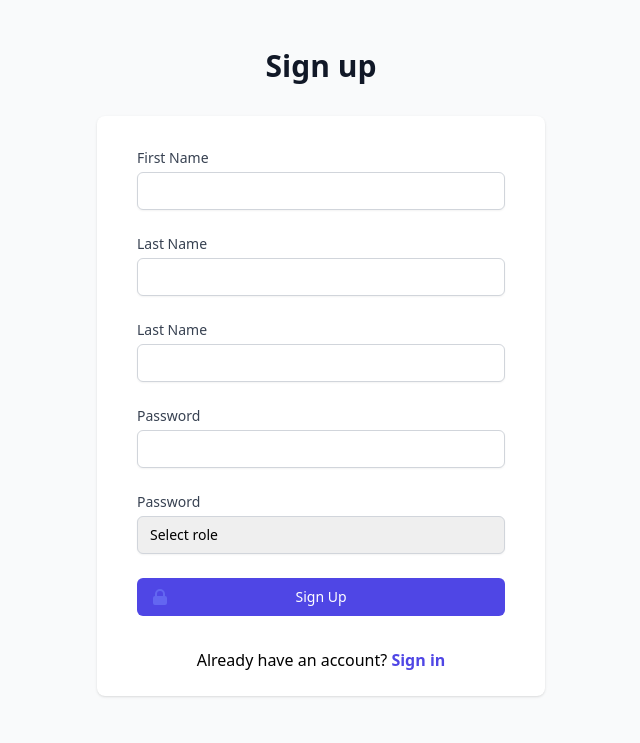
After one commit to Sahnoun122/Transport-EasyMatch, a PHP site: template app/views/auth/register.php in a window 1280 px wide. The commit adds this page. Shown: the top 743 px of the page, without its empty margins (319-959 px from the left). Run offline with PHP 8.4, Linux system fonts and the light colour scheme; the template is opened without the code that fills it, so the values that code supplies are empty; some libraries are stand-ins or nearby versions.

Commit message:
created auth views

```diff
--- /dev/null
+++ b/app/views/auth/register.php
@@ -0,0 +1,93 @@
+<!DOCTYPE html>
+<html lang="en">
+<head>
+    <meta charset="UTF-8">
+    <meta name="viewport" content="width=device-width, initial-scale=1.0">
+    <title>Signup | MedicoSoft</title>
+    <script src="https://cdn.tailwindcss.com"></script>
+</head>
+</head>
+<body>
+    <div class="bg-gray-50 dark:bg-gray-800">
+        <div class="flex min-h-[80vh] flex-col justify-center py-12 sm:px-6 lg:px-8">
+            <div class="text-center sm:mx-auto sm:w-full sm:max-w-md">
+                <h1 class="text-3xl font-extrabold text-gray-900 dark:text-white">
+                    Sign up
+                </h1>
+            </div>
+            <div class="mt-8 sm:mx-auto sm:w-full sm:max-w-md">
+                <div class="bg-white dark:bg-gray-700 px-4 pb-4 pt-8 sm:rounded-lg sm:px-10 sm:pb-6 sm:shadow">
+                    <form method="post" action="/auth/login" class="space-y-6">
+                        <div>
+                            <label for="fname" class="block text-sm font-medium text-gray-700 dark:text-white">First Name</label>
+                            <div class="mt-1">
+                                <input id="fname" type="text" name="fname" data-testid="fname" required=""
+                                    class="block w-full appearance-none rounded-md border border-gray-300 px-3 py-2 placeholder-gray-400 shadow-sm focus:border-indigo-500 focus:outline-none focus:ring-indigo-500 dark:bg-gray-800 dark:border-gray-600 dark:text-white dark:placeholder-gray-300 dark:focus:border-indigo-400 dark:focus:ring-indigo-400 sm:text-sm"
+                                    value="">
+                            </div>
+                        </div>
+                        <div>
+                            <label for="lname" class="block text-sm font-medium text-gray-700 dark:text-white">Last Name</label>
+                            <div class="mt-1">
+                                <input id="lname" type="text" name="lname" data-testid="lname" required=""
+                                    class="block w-full appearance-none rounded-md border border-gray-300 px-3 py-2 placeholder-gray-400 shadow-sm focus:border-indigo-500 focus:outline-none focus:ring-indigo-500 dark:bg-gray-800 dark:border-gray-600 dark:text-white dark:placeholder-gray-300 dark:focus:border-indigo-400 dark:focus:ring-indigo-400 sm:text-sm"
+                                    value="">
+                            </div>
+                        </div>
+                        <div>
+                            <label for="email" class="block text-sm font-medium text-gray-700 dark:text-white">Last Name</label>
+                            <div class="mt-1">
+                                <input id="email" type="text" name="email" data-testid="email" required=""
+                                    class="block w-full appearance-none rounded-md border border-gray-300 px-3 py-2 placeholder-gray-400 shadow-sm focus:border-indigo-500 focus:outline-none focus:ring-indigo-500 dark:bg-gray-800 dark:border-gray-600 dark:text-white dark:placeholder-gray-300 dark:focus:border-indigo-400 dark:focus:ring-indigo-400 sm:text-sm"
+                                    value="">
+                            </div>
+                        </div>
+                        <div>
+                            <label for="password" class="block text-sm font-medium text-gray-700 dark:text-white">Password</label>
+                            <div class="mt-1">
+                                <input id="password" name="password" type="password" data-testid="password"
+                                    autocomplete="current-password" required=""
+                                    class="block w-full appearance-none rounded-md border border-gray-300 px-3 py-2 placeholder-gray-400 shadow-sm focus:border-indigo-500 focus:outline-none focus:ring-indigo-500 dark:bg-gray-800 dark:border-gray-600 dark:text-white dark:placeholder-gray-300 dark:focus:border-indigo-400 dark:focus:ring-indigo-400 sm:text-sm"
+                                    value="">
+                            </div>
+                        </div>
+                        <div>
+                            <label for="role" class="block text-sm font-medium text-gray-700 dark:text-white">Password</label>
+                            <div class="mt-1">
+                                <select id="role" name="role" required=""
+                                    class="block w-full appearance-none rounded-md border border-gray-300 px-3 py-2 placeholder-gray-400 shadow-sm focus:border-indigo-500 focus:outline-none focus:ring-indigo-500 dark:bg-gray-800 dark:border-gray-600 dark:text-white dark:placeholder-gray-300 dark:focus:border-indigo-400 dark:focus:ring-indigo-400 sm:text-sm"
+                                    >
+                                    <option value="" selected disabled>Select role</option>
+                                    <option value="conducteur">Conducteur</option>
+                                    <option value="expediteur">Expiditeur</option>
+                                </select>
+                            </div>
+                        </div>
+
+                        <div>
+                            <button data-testid="register" type="submit"
+                                class="group relative flex w-full justify-center rounded-md border border-transparent bg-indigo-600 px-4 py-2 text-sm font-medium text-white hover:bg-indigo-700 focus:outline-none focus:ring-2 focus:ring-indigo-500 focus:ring-offset-2 dark:bg-indigo-700 dark:border-transparent dark:hover:bg-indigo-600 dark:focus:ring-indigo-400 dark:focus:ring-offset-2 disabled:cursor-wait disabled:opacity-50">
+                                <span class="absolute inset-y-0 left-0 flex items-center pl-3">
+                                    <svg class="h-5 w-5 text-indigo-500 group-hover:text-indigo-400"
+                                        xmlns="http://www.w3.org/2000/svg" viewBox="0 0 20 20" fill="currentColor"
+                                        aria-hidden="true">
+                                        <path fill-rule="evenodd"
+                                            d="M5 9V7a5 5 0 0110 0v2a2 2 0 012 2v5a2 2 0 01-2 2H5a2 2 0 01-2-2v-5a2 2 0 012-2zm8-2v2H7V7a3 3 0 016 0z"
+                                            clip-rule="evenodd"></path>
+                                    </svg>
+                                </span>
+                                Sign Up
+                            </button>
+                        </div>
+                    </form>
+                    <div class="m-auto mt-6 w-fit md:mt-8">
+                        <span class="m-auto dark:text-gray-400">Already have an account?
+                            <a class="font-semibold text-indigo-600 dark:text-indigo-100" href="/auth/login">Sign in</a>
+                        </span>
+                    </div>
+                </div>
+            </div>
+        </div>
+    </div>
+</body>
+</html>
```
Also changed, not shown: app/controllers/AuthController.php (added, +49 -0 lines), app/repositories/AuthRepository.php (+17 -16 lines), app/views/auth/login.php (added, +66 -0 lines), public/index.php (+7 -3 lines).
